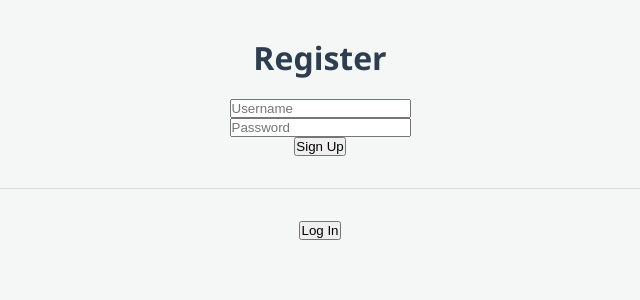
After one commit to Weston-Lane/CompSecProject, a Flask app: page /register in a window 1280 px wide. The commit adds this page. Shown: the top 300 px of the page, without its empty margins (320-960 px from the left). Run offline with Flask 3, Linux system fonts and the light colour scheme.

Commit message:
login and register prototype

```diff
--- a/app.py
+++ b/app.py
@@ -8,6 +8,16 @@ app = Flask(__name__)
 CORS(app) # Prevents "Cross-Origin" errors during local development
 
 # Helper to read/write your JSON "Database"
+def read_json(filename):
+    path = f'data/{filename}.json'
+    if not os.path.exists(path):
+        return [] # Return empty list if file doesn't exist yet
+    with open(path, 'r') as f:
+        try:
+            return json.load(f)
+        except json.JSONDecodeError:
+            return [] # Return empty list if file is empty/corrupt
+
 def write_json(filename, data):
     with open(f'data/{filename}.json', 'w') as f:
         json.dump(data, f, indent=4)
@@ -22,15 +32,77 @@ def register():
     username = data.get('username')
     password = data.get('password').encode('utf-8')
 
-    # Hash the password
+    # 1. Load existing users
+    users = read_json('users')
+
+    # 2. Security Check: Does user already exist?
+    if any(u['username'] == username for u in users):
+        return jsonify({"status": "error", "message": "User already exists"}), 400
+
+    # 3. Hash the password
     hashed = bcrypt.hashpw(password, bcrypt.gensalt())
 
-    # Store in users.json (Simplified logic)
-    # In a real app, check if user exists first!
-    user_record = {"username": username, "password": hashed.decode('utf-8')}
-    write_json('users', [user_record])
+    # 4. Append new user to the existing list
+    new_user = {
+        "username": username,
+        "password": hashed.decode('utf-8'),
+        "role": "user" # Default role
+    }
+    users.append(new_user)
+
+    # 5. Save the full list back to the file
+    write_json('users', users)
+
+    return jsonify({"status": "success", "message": "Account Registered"}), 400
+
+
+import jwt
+import datetime
+
+# This should be a long, random string. Do not expose it in production.
+app.config['SECRET_KEY'] = 'super-secret-key-for-project'
+
+@app.route('/api/login', methods=['POST'])
+def login():
+    data = request.json
+    username = data.get('username')
+    password = data.get('password').encode('utf-8')
+
+    users = read_json('users')
+
+    # 1. Find the user in the database
+    user = next((u for u in users if u['username'] == username), None)
+
+    if not user:
+        return jsonify({"status": "error", "message": "Invalid username or password"}), 401
+
+    # 2. Verify the password hash
+    if bcrypt.checkpw(password, user['password'].encode('utf-8')):
+        # 3. Generate the JWT
+        token = jwt.encode({
+            'username': username,
+            'role': user.get('role', 'user'),
+            'exp': datetime.datetime.utcnow() + datetime.timedelta(hours=2) # Token expires in 2 hours
+        }, app.config['SECRET_KEY'], algorithm="HS256")
+
+        return jsonify({"status": "success", "token": token}), 200
+    else:
+        return jsonify({"status": "error", "message": "Invalid username or password"}), 401
 
     return jsonify({"status": "success", "message": "User created"}), 201
 
+@app.route('/dashboard')
+def dashboard():
+    return render_template('dashboard.html')
+
+@app.route('/register')
+def goToRegisterPage():
+    return render_template('register.html')
+
+@app.route('/')
+def goToLoginPage():
+    return render_template('index.html')
+
+
 if __name__ == '__main__':
     app.run(debug=True, port=5000)
--- a/data/users.json
+++ b/data/users.json
@@ -1,6 +1,7 @@
 [
     {
-        "username": "hello",
-        "password": "$2b$12$1S6.2EpZjIDyr7IPAtxv/OTYIC4RsDs/TbZ4lCfFwA3T7ip6D84Eu"
+        "username": "hi",
+        "password": "$2b$12$ihO7gO7UUeJtwaD0sBeCYO7v5mu/6aCONvaii7/ktfTRzQTVkb1mu",
+        "role": "user"
     }
 ]
--- /dev/null
+++ b/static/css/style.css
@@ -0,0 +1,64 @@
+/* --- Global Variables --- */
+:root {
+    --primary-color: #2c3e50;
+    --secondary-color: #3498db;
+    --background-color: #f4f7f6;
+    --text-color: #333333;
+    --border-color: #ddd;
+    --success-color: #27ae60;
+    --error-color: #c0392b;
+    --border-radius: 5px;
+}
+
+/* --- Base Styles --- */
+* {
+    box-sizing: border-box;
+    margin: 0;
+    padding: 0;
+}
+
+body {
+    font-family: 'Segoe UI', Tahoma, Geneva, Verdana, sans-serif;
+    background-color: var(--background-color);
+    color: var(--text-color);
+    line-height: 1.6;
+    display: flex;
+    flex-direction: column;
+    align-items: center;
+    padding: 2rem;
+}
+
+h1, h2 {
+    color: var(--primary-color);
+    margin-bottom: 1rem;
+}
+
+hr {
+    border: 0;
+    border-top: 1px solid var(--border-color);
+    margin: 2rem 0;
+    width: 100%;
+}
+
+/* --- Layout Containers --- */
+#login-form, main {
+    background: #ffffff;
+    padding: 2rem;
+    border-radius: var(--border-radius);
+    box-shadow: 0 4px 6px rgba(0, 0, 0, 0.1);
+    width: 100%;
+    max-width: 500px;
+}
+
+main {
+    max-width: 800px;
+}
+
+header {
+    display: flex;
+    justify-content: space-between;
+    align-items: center;
+    width: 100%;
+    max-width: 800px;
+    margin-bottom: 2rem;
+}
--- /dev/null
+++ b/static/js/register.js
@@ -0,0 +1,18 @@
+async function registerUser() {
+    const user = document.getElementById('username').value;
+    const pass = document.getElementById('password').value;
+
+    const response = await fetch('http://127.0.0.1:5000/api/register', {
+        method: 'POST',
+        headers: { 'Content-Type': 'application/json' },
+        body: JSON.stringify({ username: user, password: pass })
+    });
+
+    const result = await response.json();
+    alert(result.message);
+}
+
+async function goToLogin()
+{
+    window.location.href = "/"
+}
--- /dev/null
+++ b/templates/register.html
@@ -0,0 +1,17 @@
+<!DOCTYPE html>
+<html lang="en">
+<head>
+    <title>Secure Doc Share</title>
+    <link rel="stylesheet" href="/static/css/style.css">
+</head>
+<body>
+    <h1>Register</h1>
+    <input type="text" id="username" placeholder="Username">
+    <input type="password" id="password" placeholder="Password">
+    <button onclick="registerUser()">Sign Up</button>
+    <hr>
+    <button onclick="goToLogin()">Log In</button>
+
+    <script src = "../static/js/register.js"> </script>
+</body>
+</html>
```
Also changed, not shown: static/js/login.js (added, +33 -0 lines), templates/dashboard.html (+88 -0 lines), templates/index.html (+12 -20 lines), templates/login.html (deleted).
